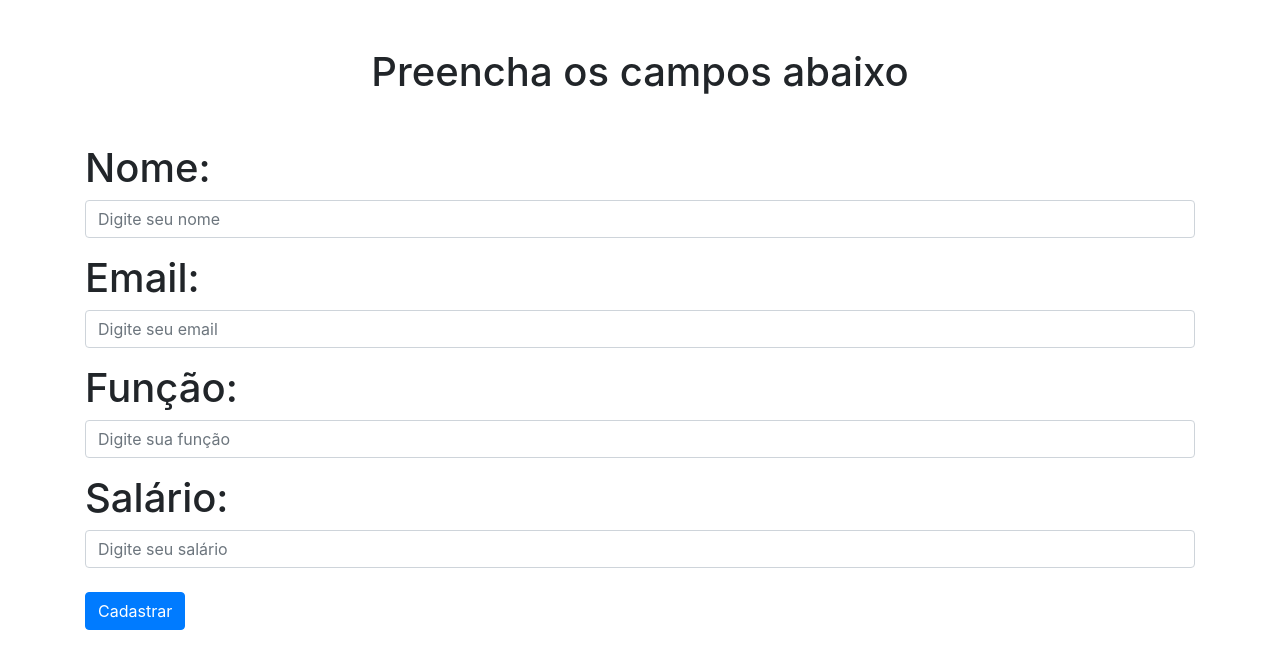
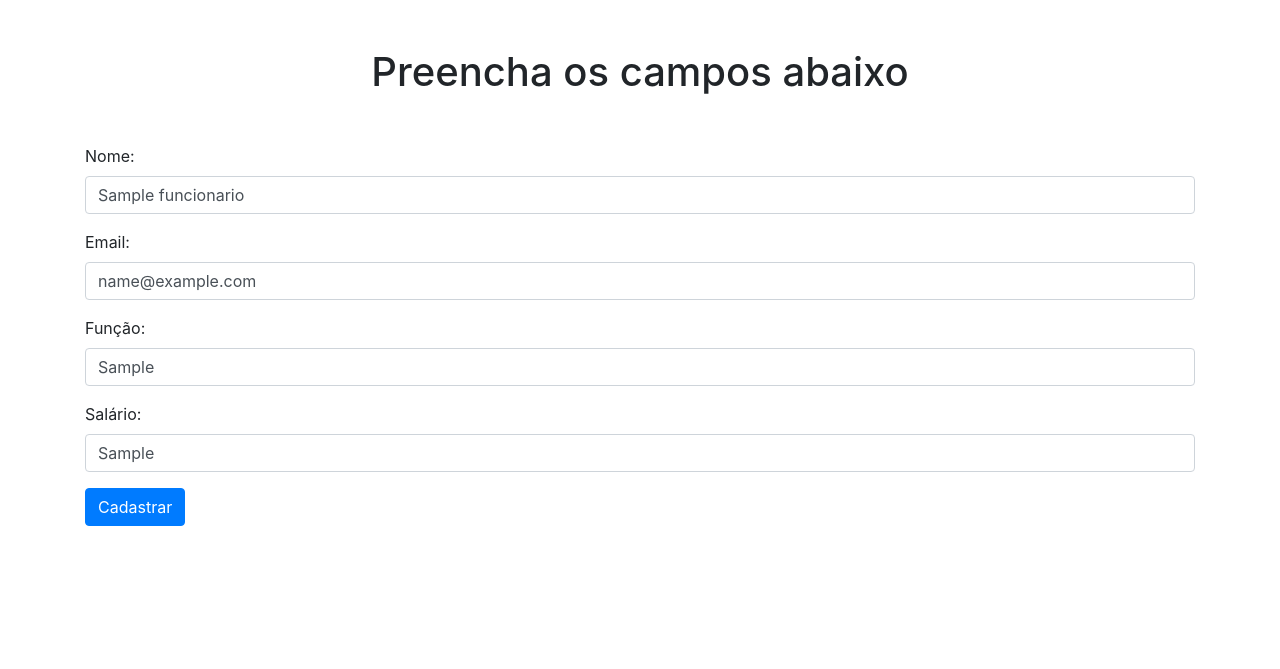
Before and after one commit to HenriqueMichelini/introphp, a PHP site: page /editar.php?id=1 in a window 1280 px wide. Shown: the top 669 px of the page. Run offline with PHP 8.4, Linux system fonts and the light colour scheme; tables that the repository leaves empty or names only in its code hold one stand-in row (values such as "Sample post").

Commit message:
FIX editar.php

```diff
--- a/editar.php
+++ b/editar.php
@@ -10,25 +10,35 @@
     <title>Cadastro</title>
 </head>
 <body>
+
+    <?php
+        include("mysql_connection.php");
+        $sql_code = "SELECT * FROM funcionarios WHERE ID = '" . $_GET["id"] . "'";
+        $sql_query = $conn->query($sql_code) or die("Erro ao executar query: " . $conn->error);
+        $result = mysqli_query($conn, $sql_code);
+        $row = mysqli_fetch_assoc($result);
+    ?>
+
     <div class="container">
-        <h1 class="text-center mt-5 mb-5">Preencha os campos abaixo<h1>
+        <h1 class="text-center mt-5 mb-5">Preencha os campos abaixo</h1>
         <form action="update.php" method="post">
             <div class="form-group">
                 <label for="nome">Nome:</label>
-                <input type="text" class="form-control" id="nome" placeholder="Digite seu nome">
+                <input type="text" class="form-control" id="nome" name="nome" placeholder="Digite seu nome" value="<?php echo $row['nome']; ?>">
             </div>
             <div class="form-group">
                 <label for="email">Email:</label>
-                <input type="email" class="form-control" id="email" placeholder="Digite seu email">
+                <input type="email" class="form-control" id="email" name="email" placeholder="Digite seu email" value="<?php echo $row['email']; ?>">
             </div>
             <div class="form-group">
                 <label for="funcao">Função:</label>
-                <input type="password" class="form-control" id="funcao" placeholder="Digite sua função">
+                <input type="text" class="form-control" id="funcao" name="funcao" placeholder="Digite sua função" value="<?php echo $row['funcao']; ?>">
             </div>
             <div class="form-group">
                 <label for="salario">Salário:</label>
-                <input type="password" class="form-control" id="salario" placeholder="Digite seu salário">
+                <input type="text" class="form-control" id="salario" name="salario" placeholder="Digite seu salário" value="<?php echo $row['salario']; ?>">
             </div>
+            <input type="hidden" name="id" id="id" value="<?php echo $row['id']; ?>">
             <button type="submit" class="btn btn-primary">Cadastrar</button>
         </form>
     </div>
```
